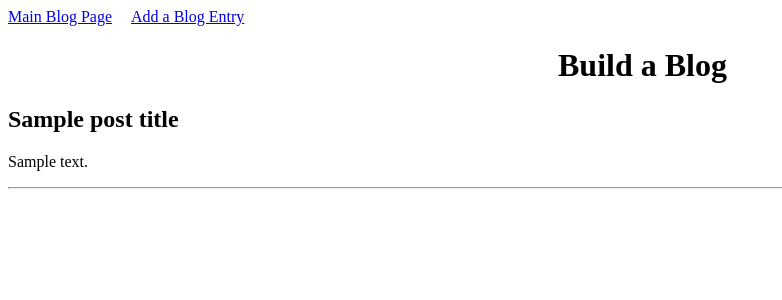
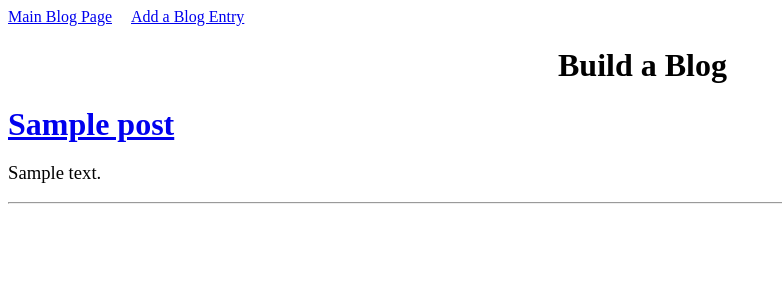
Before and after one commit to cagill3/blogz, a Flask app: template templates/blog_entry.html in a window 1280 px wide. Shown: the top 300 px of the page, without its empty margins (0-782 px from the left). Run offline with Flask 2, Linux system fonts and the light colour scheme; the template is opened without the code that fills it: most values are stand-ins (such as "Sample title", 1, 10 or a date in 2020); data that the repository does not hold is empty.

Commit message:
Created blog format/layout and post form

```diff
--- a/main.py
+++ b/main.py
@@ -1,5 +1,8 @@
 from flask import Flask, request, redirect, render_template
 from flask_sqlalchemy import SQLAlchemy
+import cgi
+import flask
+#from flask import Session
 
 app = Flask(__name__)
 app.config['DEBUG'] = True
@@ -14,29 +17,19 @@ class Blog(db.Model):
     title = db.Column(db.String(120))
     body = db.Column(db.Text(560))
 
-    def __init__(self, name):
+    def __init__(self, title, body):
         self.title = title
         self.body = body
 
-    def __repr__(self):
-        return '<Blog %r>' % self.name
 
 
 
 @app.route('/newpost', methods=['POST', 'GET'])
 def index():
 
-    if request.method == 'POST':
-        post_title = request.form['post-title']
-        post_body = request.form['post-body']
-        new_post = Blog(new_post)
-        db.session.add(new_post_title, new_post_body)
-        db.session.commit()
-
-        return render_template('blog_entry.html', post_title=post_title, post_body=post_body)
 
     if request.method == 'GET':
-        return render_template('new_posts.html')
+        return render_template('new_posts.html', title='Build a Blog App')
 
 
 @app.route('/blog', methods=['POST','GET'])
@@ -46,11 +39,16 @@ def blog_entry():
     if request.method == 'POST':
         post_title = request.form['post-title']
         post_body = request.form['post-body']
-        return render_template('blog_entry.html', post_title=post_title, post_body=post_body)
+        new_post = Blog(post_title, post_body)
+        db.session.add(new_post)
+        db.session.commit()
+        return render_template('blog_entry.html', post_title=post_title,
+                                post_body=post_body)
 
     if request.method == 'GET':
-        post = Blog.query.all()
-        return render_template('blog_entry.html', post=post)
+        posts = Blog.query.all()
+        return render_template('blog_entry.html', title='Build a Blog App',
+                                posts=posts)
 
 
 
--- a/templates/base.html
+++ b/templates/base.html
@@ -9,16 +9,21 @@
             .top-title{
                 padding-left: 550px;
             }
-            label{
+            p {
+                font-size: 14pt;
+                font-weight: normal;
+            }
+            label {
                 display: block;
             }
             textarea {
                 display: block;
             }
-            #div-cont{
+            #div-cont {
                 padding-left: 20px
             }
             hr {
+
                 height: .2px;
             }
 
--- a/templates/blog_entry.html
+++ b/templates/blog_entry.html
@@ -1,9 +1,12 @@
 {% extends "base.html" %}
 
 {% block content %}
-<h1 class='top-title' >Build a Blog<h1>
+    <h1 class='top-title' >Build a Blog<h1>
 
-<h2>{{post_title}}</h2>
-<p>{{post_body}}</p>
-<hr>
+{% for post in posts %}
+    <a href="/blog">{{post.title}}</a>
+    <p>{{post.body}}</p>
+    <hr />
+{% endfor %}
+
 {% endblock %}
```
